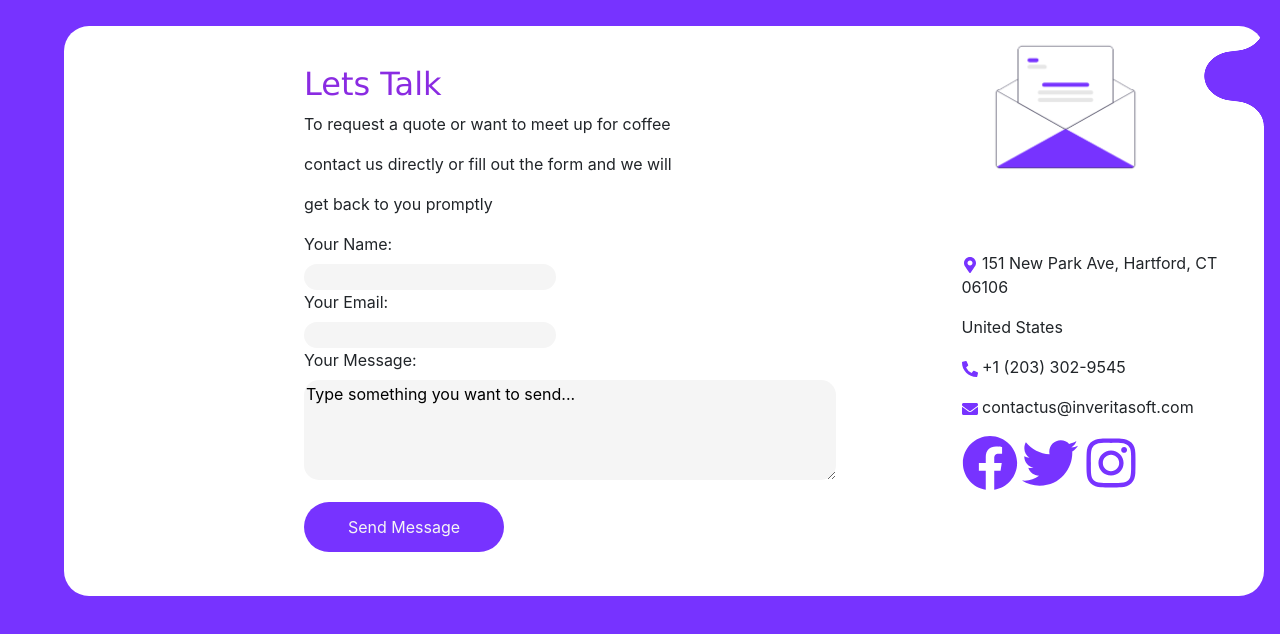
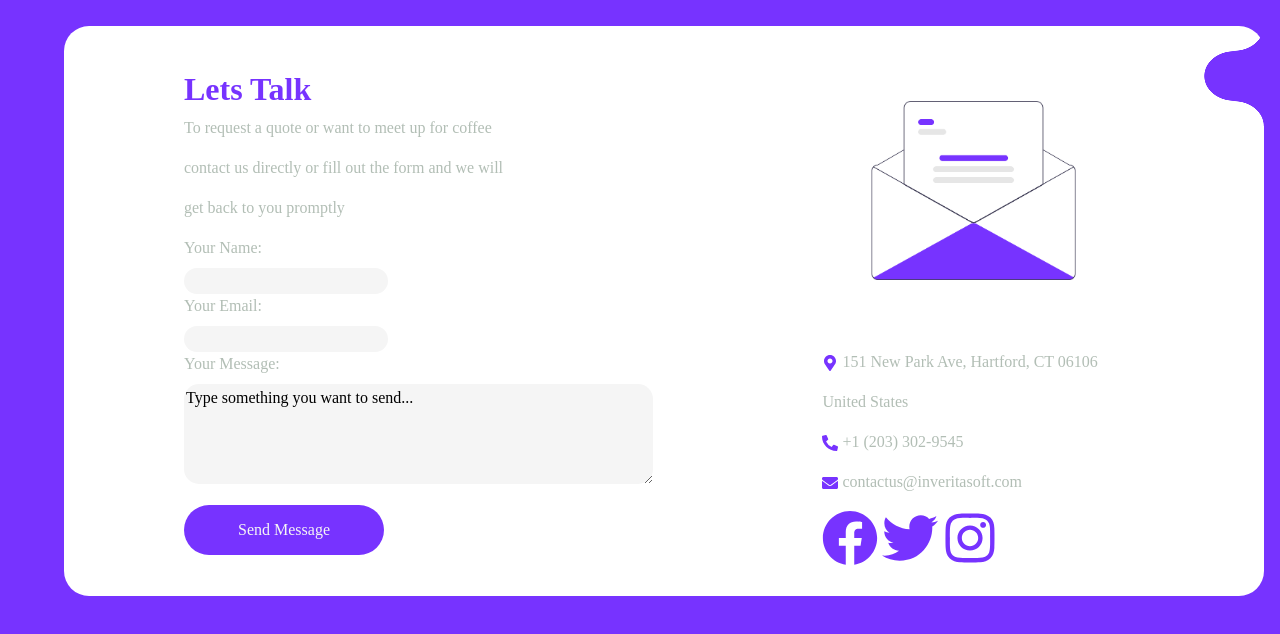
Before and after one commit to bigboybamo/designassesment, a React (Create React App) app: page / in a window 1280 px wide. Shown: the top 634 px of the page. Built offline with nearby package versions, Linux system fonts and the light colour scheme.

Commit message:
some more adjustsments

```diff
--- a/src/App.css
+++ b/src/App.css
@@ -15,17 +15,17 @@
 		linear-gradient(#fff, #fff) bottom/100% calc(100% - 100px),
 		linear-gradient(#fff, #fff) left / calc(100% - 60px) 100%;
 	background-repeat: no-repeat;
+	font-family: cursive;
+	color: #b2beb5;
 }
 
 .main-container {
-  margin-left: 20%;
-
+	margin-left: 10%;
 }
 
 .talk-header {
-	font-family: "Lucida Sans", "Lucida Sans Regular", "Lucida Grande",
-		"Lucida Sans Unicode", Geneva, Verdana, sans-serif;
-	color: blueviolet;
+	font-family: cursive;
+	color: #7733ff;
 }
 
 .input-field {
@@ -70,9 +70,9 @@ img {
 	margin: 0 auto;
 }
 
-.right-side{
+.right-side {
 	margin-left: 24%;
-  margin-top: 16%;
+	margin-top: 7%;
 }
 
 .svg-icons {
--- a/src/App.js
+++ b/src/App.js
@@ -1,6 +1,6 @@
 import "./App.css"
 import "bootstrap/dist/css/bootstrap.min.css"
-import { Container, Row, Col } from "react-bootstrap"
+import { Row, Col } from "react-bootstrap"
 import { FaMapMarkerAlt } from "react-icons/fa"
 import { FaPhoneAlt } from "react-icons/fa"
 import { FaEnvelope } from "react-icons/fa"
@@ -15,7 +15,9 @@ function App() {
 				<Row>
 					<div className="left-side">
 						<Col>
-							<h2 className="talk-header">Lets Talk</h2>
+							<h2 className="talk-header">
+								<strong>Lets Talk</strong>
+							</h2>
 							<p>To request a quote or want to meet up for coffee</p>
 							<p>contact us directly or fill out the form and we will</p>
 							<p>get back to you promptly</p>
@@ -39,10 +41,10 @@ function App() {
 						</Col>
 					</div>
 					<Col>
-          <div className="image-div<<<<">
-						<img src="/images/mailbox.png" alt="mail"></img>
+						<div className="image-div">
+							<img src="/images/mailbox.png" alt="mail"></img>
 						</div>
-            <div className="right-side">
+						<div className="right-side">
 							<p>
 								<FaMapMarkerAlt className="svg-icons" /> 151 New Park Ave,
 								Hartford, CT 06106
```
Also changed, not shown: 1 other file (tests, documents, lock files or other folders). Lines whose indentation alone changed are shown as unchanged.
